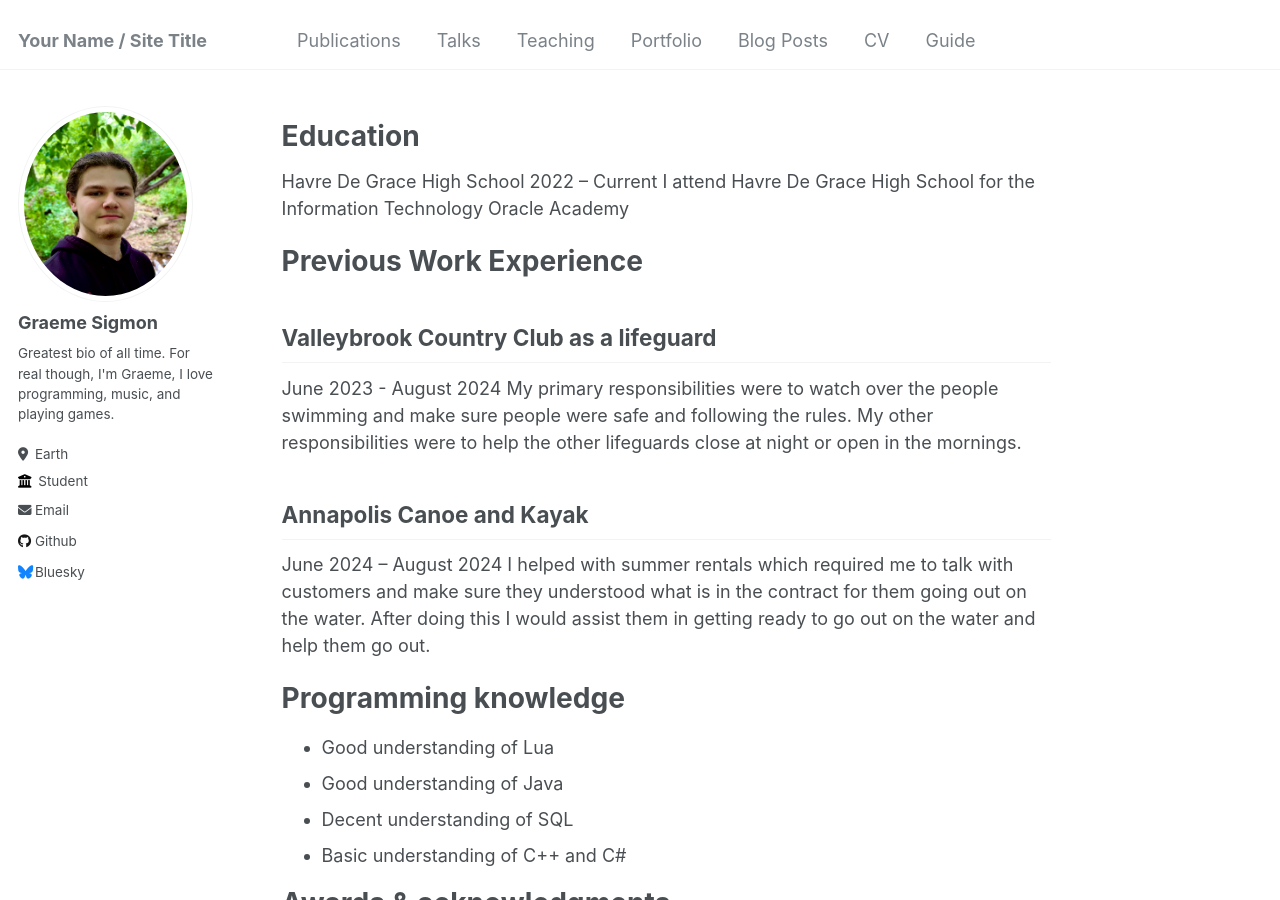
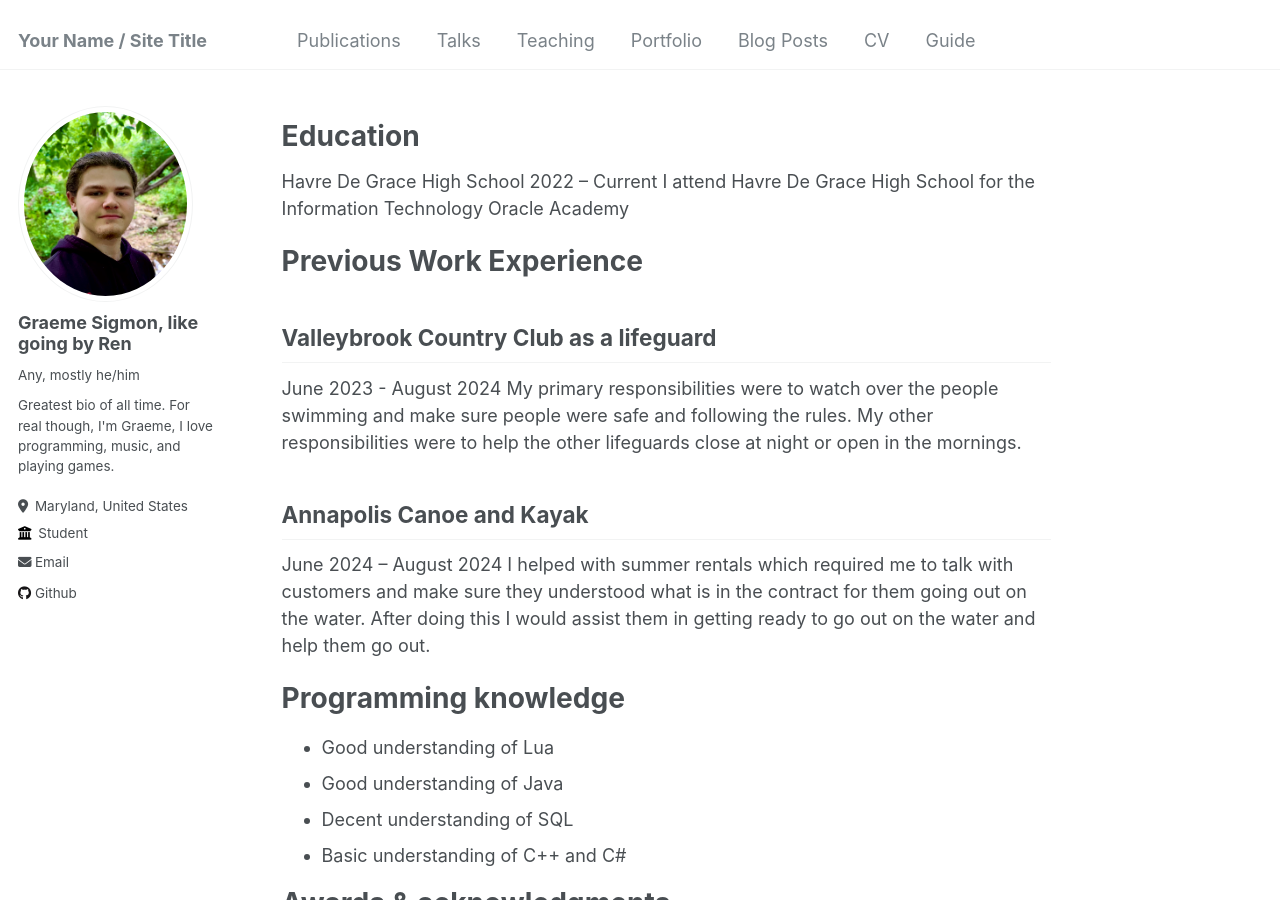
Before and after one commit to VVyv3rn/VVyv3rn.github.io, a Jekyll site: the page built from _pages/about.md, in a window 1280 px wide and 900 px high. Built offline with Jekyll 4.4.1, drawn with Linux system fonts in a browser that asks for light colours.

Commit message:
Update _config.yml

```diff
--- a/_config.yml
+++ b/_config.yml
@@ -22,10 +22,10 @@ repository               : "VVyv3rn/VVyv3rn.github.io"
 author:
   # Biographic information
   avatar           : "profile.png"
-  name             : "Graeme Sigmon"
-  pronouns         : # example: "she/her"
+  name             : "Graeme Sigmon, like going by Ren"
+  pronouns         : "Any, mostly he/him"
   bio              : "Greatest bio of all time. For real though, I'm Graeme, I love programming, music, and playing games."
-  location         : "Earth"
+  location         : "Maryland, United States"
   employer         : "Student"
   uri              : # URL
   email            : "graemesigmon@gmail.com"
@@ -48,7 +48,7 @@ author:
   stackoverflow    : # User number or user number and name (i.e., use "1" or "1/jeff-atwood")
 
   # Social media
-  bluesky          : "bsky.app" # Replace this with you Bluesky username
+  bluesky          : # Replace this with you Bluesky username
   facebook         : # Username
   flickr           : # Username
   foursquare       : # Username
```
